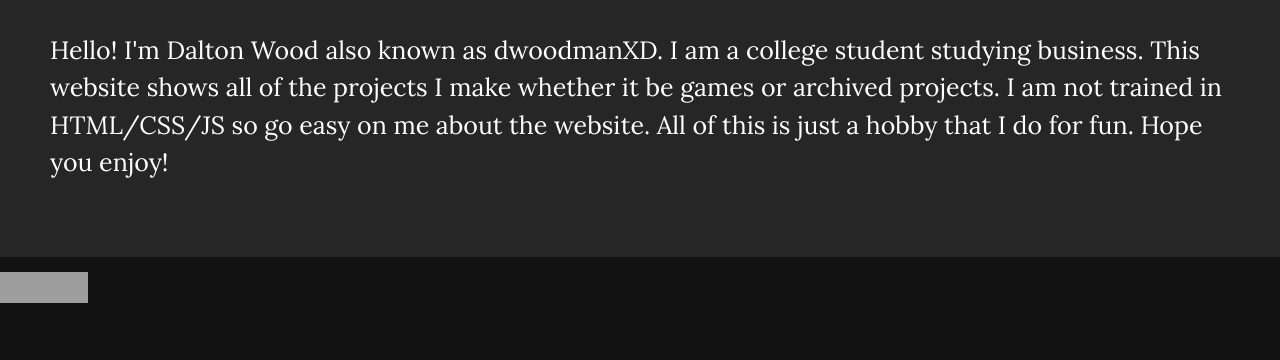
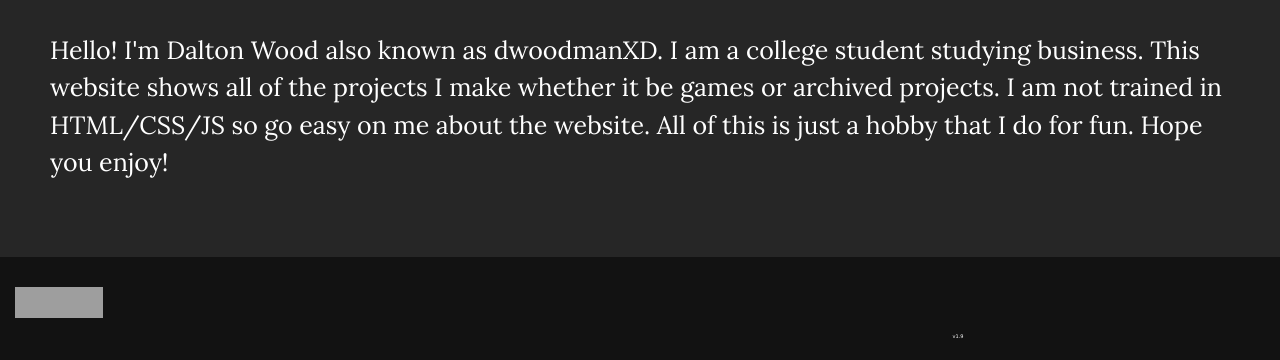
Before and after one commit to DaltonJWood/DaltonJWood.github.io, a plain HTML site: page index.html in a window 1280 px wide. Shown: the part 590-950 px from the top of the page. Before the commit the page ends 908 px from the top, so only its background shows below. Drawn offline with nearby package versions, Linux system fonts and the light colour scheme; grey boxes are pictures that could not be loaded; a web font is replaced by a local one.

Commit message:
Update index.html

```diff
--- a/index.html
+++ b/index.html
@@ -32,7 +32,7 @@
     <p class="dwText">Hello! I'm Dalton Wood also known as dwoodmanXD. I am a college student studying business. This website shows all of the projects I make whether it be games or archived projects. I am not trained in HTML/CSS/JS so go easy on me about the website. All of this is just a hobby that I do for fun. Hope you enjoy!</p>
     </div>
 
-
+<div style="padding:15px; color: grey;">
 <p>
  <a href="http://jigsaw.w3.org/css-validator/check/referer">
     <img style="border:0;width:88px;height:31px"
@@ -41,4 +41,7 @@
     </a>
     </p>
 
+    <p style="color: white; font-size: 5px;" class="dwRight">v1.9</p>
+
+    </div>
     </body>
```
